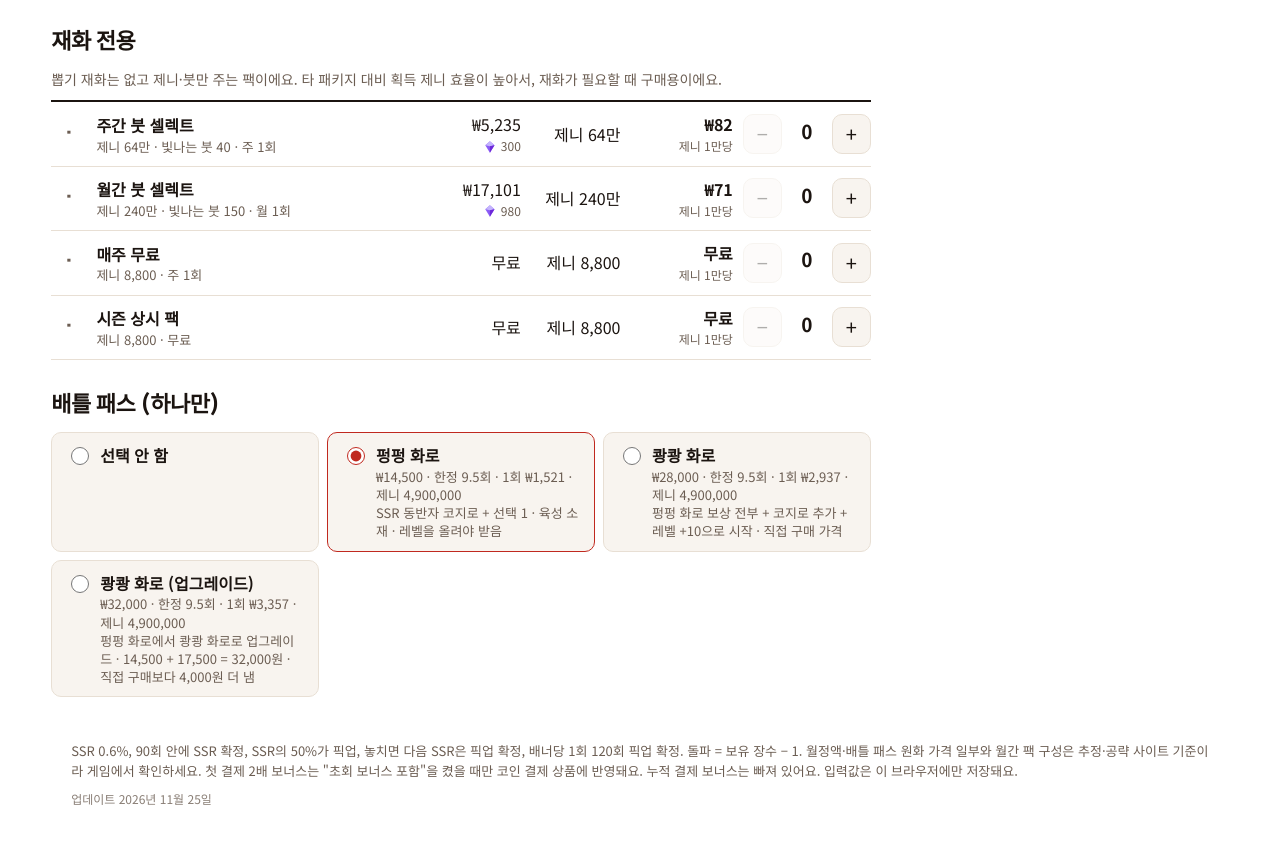
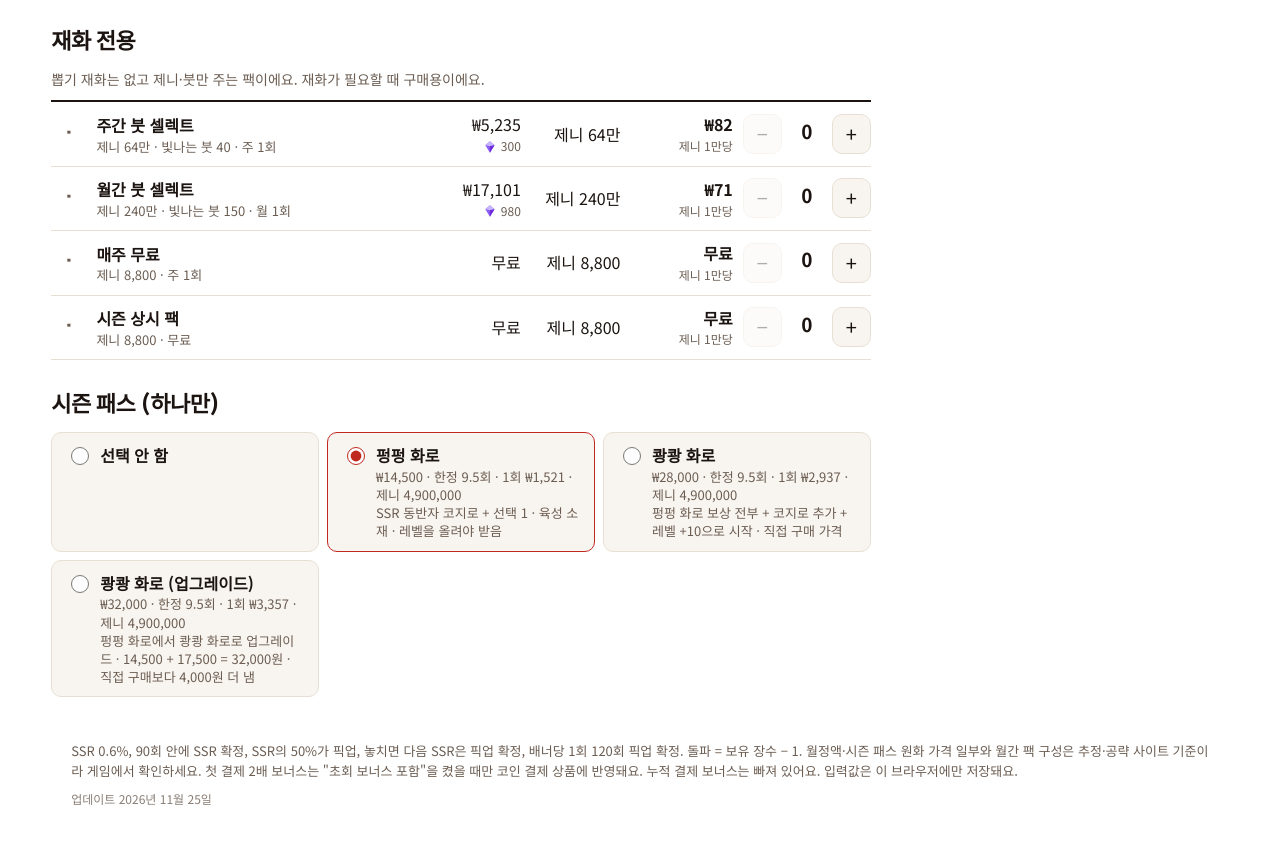
Before and after one commit to Grasscat1204/MHO-calculator, a plain HTML site: page index.html in a window 1280 px wide. Shown: the part 2956-3808 px from the top of the page. Drawn offline with Linux system fonts and the light colour scheme.

Commit message:
Add files via upload

```diff
--- a/index.html
+++ b/index.html
@@ -208,10 +208,10 @@ h2:first-child{margin-top:0}
 <div class="list" id="list2"></div>
 
 <h2>재화 전용</h2>
-<p class="note">뽑기 재화는 없고 제니·붓만 주는 팩이에요. 타 패키지 대비 획득 제니 효율이 높아서, 재화가 필요할 때 구매용이에요.</p>
+<p class="note">뽑기 재화는 없고 제니·붓만 주는 팩이에요. 재화가 필요할 때 구매용이에요.</p>
 <div class="list" id="list3"></div>
 
-<h2>배틀 패스 (하나만)</h2>
+<h2>시즌 패스 (하나만)</h2>
 <div class="seg" id="bp"></div>
 </section>
 
@@ -298,7 +298,7 @@ h2:first-child{margin-top:0}
 </div>
 </div>
 </section>
-<footer class="band foot" style="padding-top:0">SSR 0.6%, 90회 안에 SSR 확정, SSR의 50%가 픽업, 놓치면 다음 SSR은 픽업 확정, 배너당 1회 120회 픽업 확정. 돌파 = 보유 장수 − 1. 월정액·배틀 패스 원화 가격 일부와 월간 팩 구성은 추정·공략 사이트 기준이라 게임에서 확인하세요. 첫 결제 2배 보너스는 "초회 보너스 포함"을 켰을 때만 코인 결제 상품에 반영돼요. 누적 결제 보너스는 빠져 있어요. 입력값은 이 브라우저에만 저장돼요.<span class="upd">업데이트 2026년 11월 25일</span></footer>
+<footer class="band foot" style="padding-top:0">SSR 0.6%, 90회 안에 SSR 확정, SSR의 50%가 픽업, 놓치면 다음 SSR은 픽업 확정, 배너당 1회 120회 픽업 확정. 돌파 = 보유 장수 − 1. 월정액·시즌 패스 원화 가격 일부와 월간 팩 구성은 추정·공략 사이트 기준이라 게임에서 확인하세요. 첫 결제 2배 보너스는 "초회 보너스 포함"을 켰을 때만 코인 결제 상품에 반영돼요. 누적 결제 보너스는 빠져 있어요. 입력값은 이 브라우저에만 저장돼요.<span class="upd">업데이트 2026년 11월 25일</span></footer>
 
 <script>
 {
```
